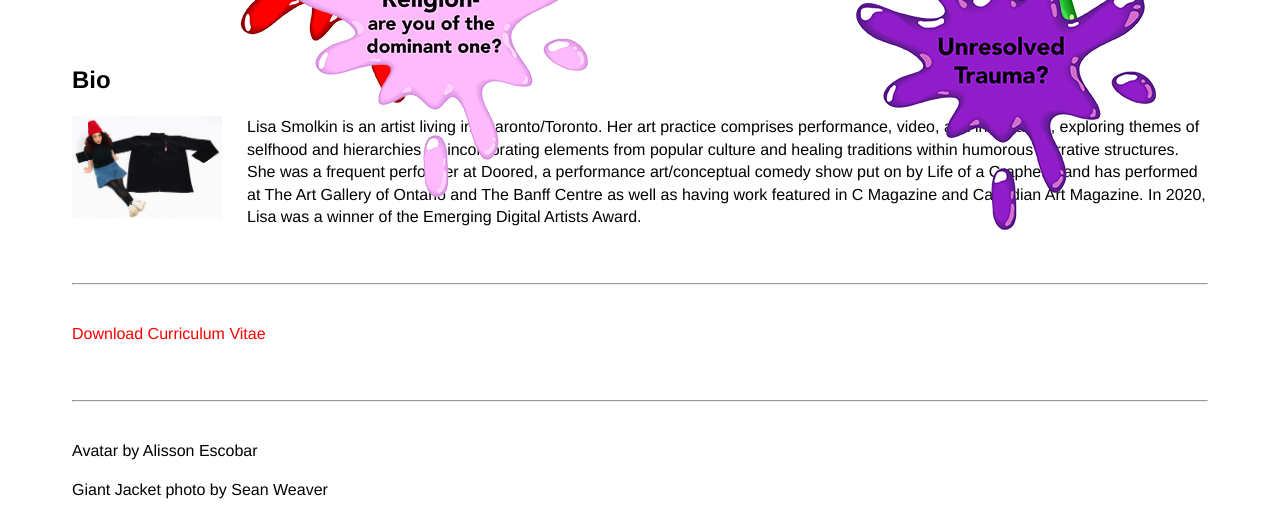
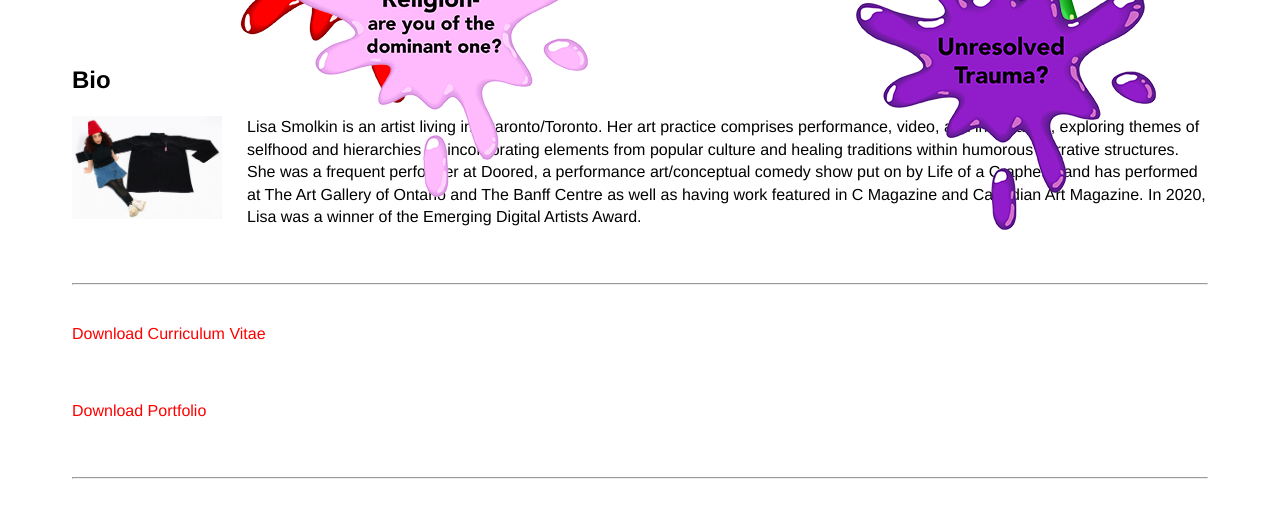
Before and after one commit to lisasmolkin/website, a Jekyll site: the page built from index.md, in a window 1280 px wide. Shown: the part 531-1050 px from the top of the page. Built offline with Jekyll 4.4.1, drawn with Linux system fonts in a browser that asks for light colours.

Commit message:
Update index.md

```diff
--- a/index.md
+++ b/index.md
@@ -25,6 +25,10 @@ Lisa Smolkin is an artist living in Tkaronto/Toronto. Her art practice comprises
 
 <br>
 
+<a href="lisa-smolkin-portfolio.zip">Download Portfolio</a>
+
+<br>
+
 ---
 
 <br>
```
